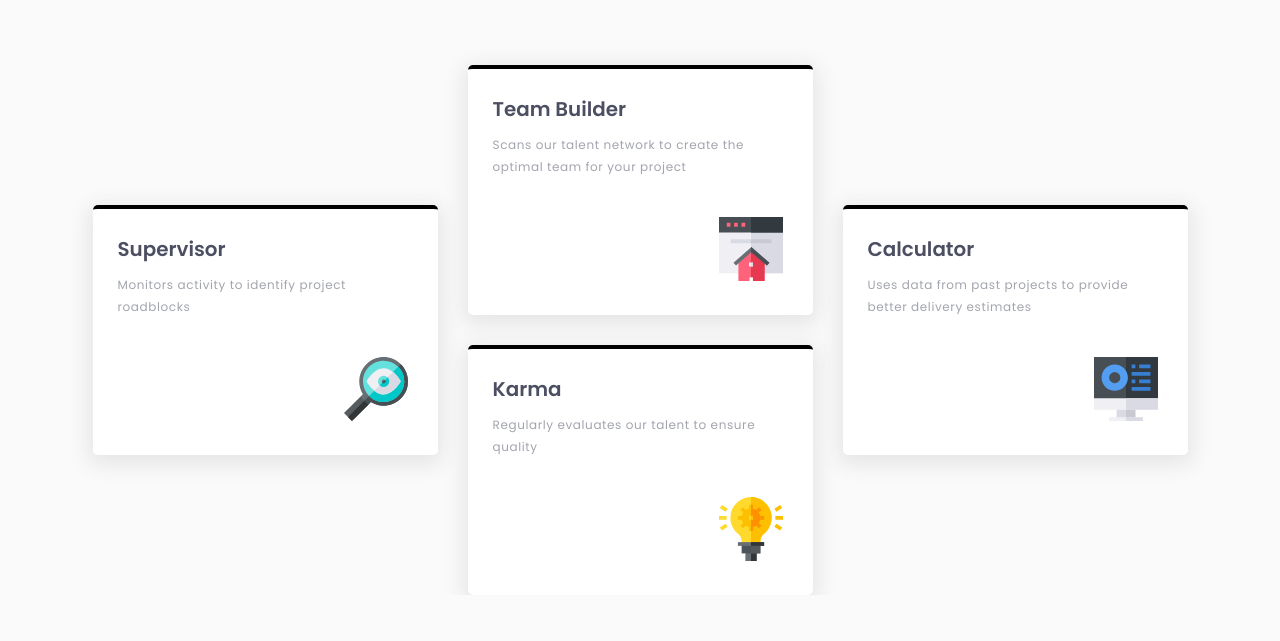
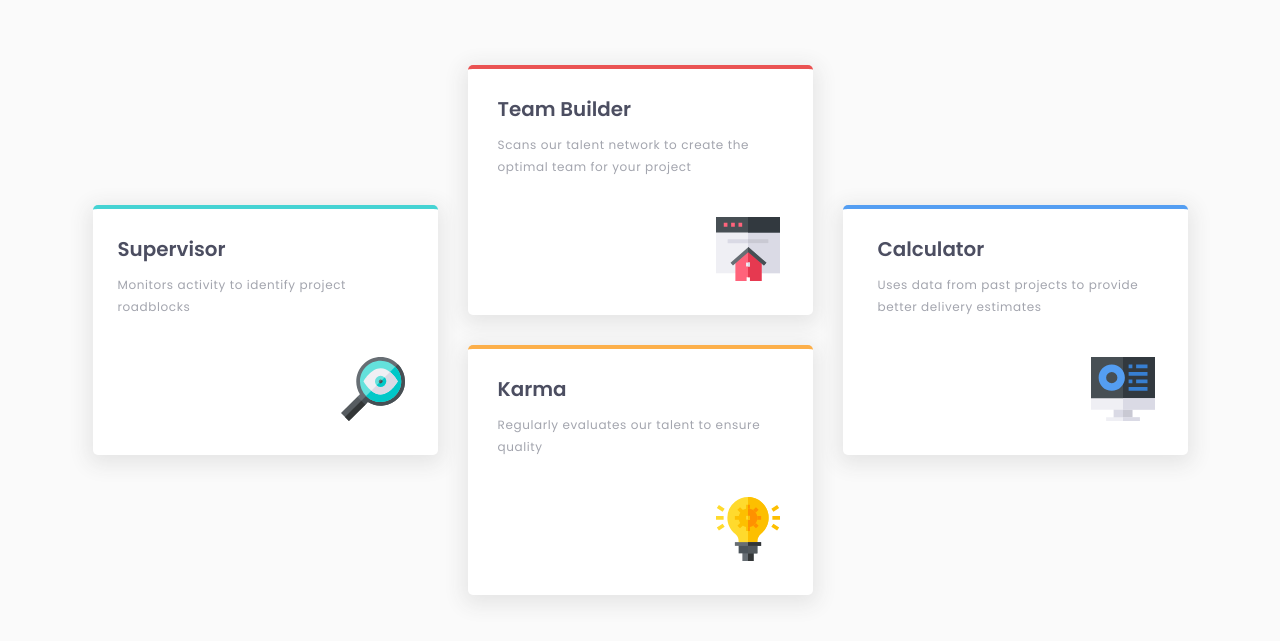
Before and after one commit to kapiernik/fourcard-frontend-mentor, a plain HTML site: page index.html in a window 1280 px wide. Shown: the part 245-886 px from the top of the page. Before the commit the page ends 840 px from the top, so only its background shows below. Drawn offline with Linux system fonts and the light colour scheme.

Commit message:
подкорректировал стили

```diff
--- a/scss/style.scss
+++ b/scss/style.scss
@@ -16,6 +16,10 @@ $font-bold: 600;
     align-items: center;
 }
 
+@mixin border-top($color){
+    border-top: $color solid 4px;
+}
+
 *{
     margin: 0;
     padding: 0;
@@ -28,6 +32,7 @@ body{
     font-size: 15px;
     background-color: $light-gray;
     @extend %flex-col-c;
+    padding-bottom: 100px;
 }
 
 .header{
@@ -58,11 +63,10 @@ body{
     gap: 30px 30px;
     .card{
         background-color: #fff;
-        padding: 25px;
+        padding: 25px 30px;
         width: 345px;
         height: 250px;
         border-radius: 5px;
-        border-top: #000 solid 4px;
         display: flex;
         flex-direction: column;
         align-items: flex-start;
@@ -81,25 +85,31 @@ body{
         }
         &__icon{
             align-self: flex-end;
-            margin-right: 5px;
+            margin-right: 3px;
         }
     }
     &__supervisor{
         grid-row: 1 / 3;
         grid-column: 1 / 2;
         align-self: center;
+        padding-left: 25px !important;
+        @include border-top($cyan);
     }
     &__team-builder{
         grid-row: 1 / 2;
         grid-column: 2 / 3;
+        @include border-top($red);
     }
     &__karma{
         grid-row: 2 / 3;
         grid-column: 2 / 3;
+        @include border-top($orange);
     }
     &__calculator{
         grid-row: 1 / 3;
         grid-column: 3 / 4;
         align-self: center;
+        padding-left: 35px !important;
+        @include border-top($blue);
     }
 }
```
Also changed, not shown: scss/style.css, 1 other file.
